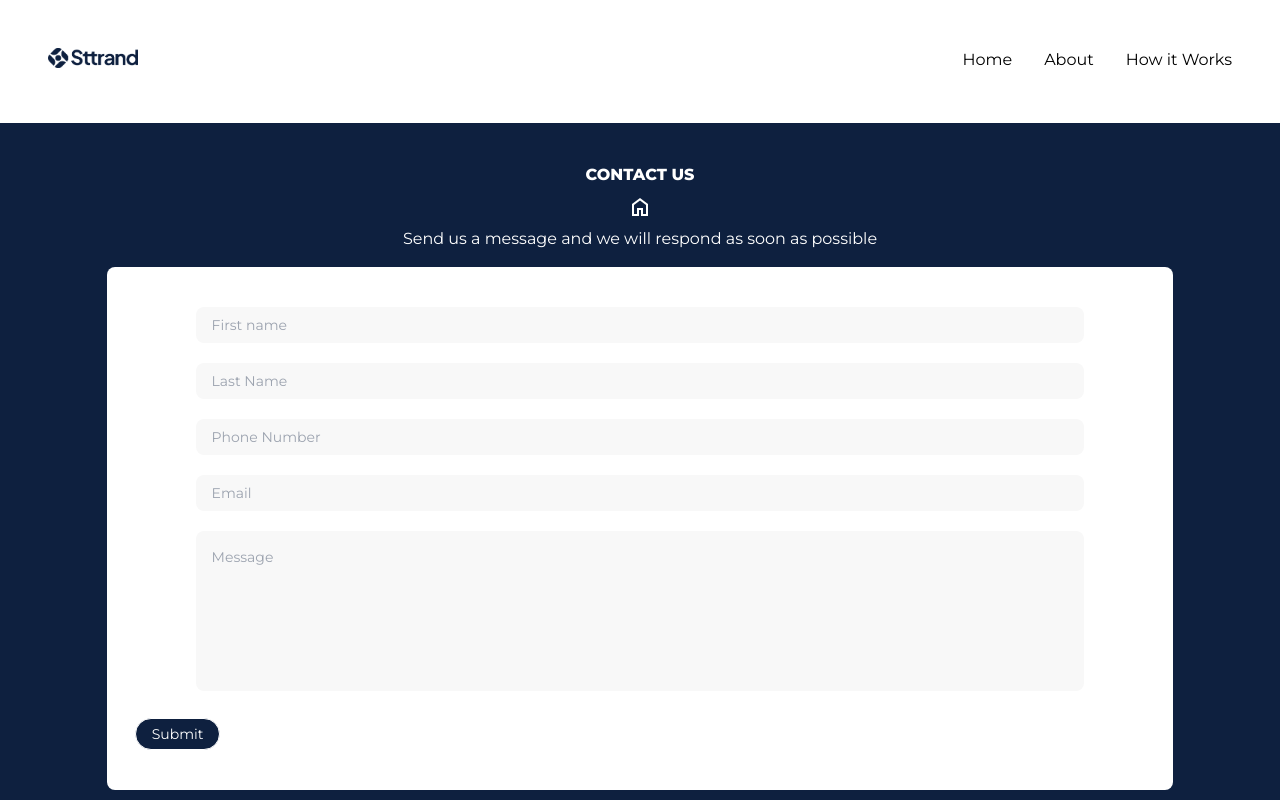
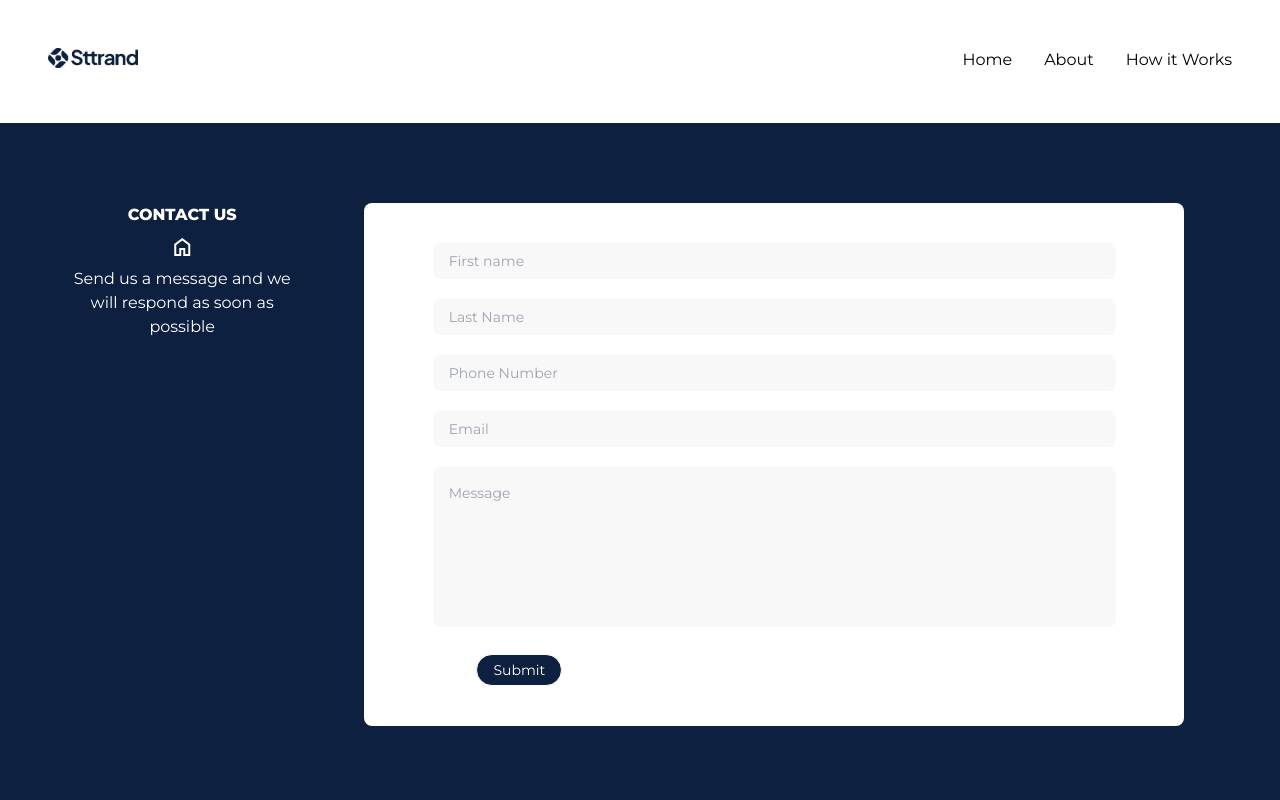
Before and after one commit to aapetsi/sttrand-website, a Next.js app: page /contact_us in a window 1280 px wide. Shown: the top 800 px of the page. Built offline with nearby package versions, Linux system fonts and the light colour scheme.

Commit message:
quick check

```diff
--- a/pages/contact_us.jsx
+++ b/pages/contact_us.jsx
@@ -17,13 +17,15 @@ const Contact = () => {
   }
   return (
     <div className='bg-deep-blue mb-10'>
-      <div className='flex text-center font-black flex-col'>
+      <div className='flex text-center font-black flex-col md:flex-row'>
+        <div className='md:flex md:flex-col md:mt-10'>
         <h1 className='mb-2 text-white mt-10'>CONTACT US</h1>
         <p className='mb-2 text-white material-symbols-outlined'>home</p>
         <p className='text-white font-extralight w-2/3 mx-auto mb-4'>
           Send us a message and we will respond as soon as possible
         </p>
-        <div className='bg-white w-10/12 mx-auto rounded-lg mb-32'>
+        </div>
+        <div className='bg-white w-10/12 mx-auto rounded-lg mb-32 md:mt-20 md:mr-24'>
           <form className='mt-10 mb-10' onSubmit={handleSubmit}>
             <input
               placeholder='First name'
@@ -71,82 +73,13 @@ const Contact = () => {
 
             <button
               type='submit'
-              className='flex ml-7 text-sm px-4 py-2 leading-none bg-deep-blue border rounded-full text-white font-extralight border-white hover:border-transparent'
+              className='flex ml-7 md:ml-28 text-sm px-4 py-2 leading-none bg-deep-blue border rounded-full text-white font-extralight border-white hover:border-transparent'
             >
               Submit
             </button>
           </form>
         </div>
       </div>
-
-      {/* <div */}
-      {/* <div className='md:ml-[278px] md:flex'>
-        <div className='flex mr-[153px] mt-[82px] flex-col'>
-          <h1 className='uppercase md:text-white font-black text-4xl tracking-wide'>
-            Contact us
-          </h1>
-          <p className='md:text-white invisible md:visible'>
-            Lorem ipsum dolor sit amet
-          </p>
-          <p className='md:text-white invisible md:visible'>Let&apos;s Talk!</p>
-        </div>
-        <form onSubmit={handleSubmit}>
-          <div className='bg-white md:mt-[82px] md:w-[757px] md:h-[511px] rounded-3xl md:p-14 p-3'>
-            <div className='md:flex md:justify-between md:mb-10'>
-              <input
-                placeholder='First name'
-                className='bg-[#F8F8F8] rounded-lg md:p-5 md:w-[289px] md:h-[50px] h-10 p-4 mb-2 w-full'
-                onChange={handleChange}
-                value={userData.firstName}
-                required
-                name='firstName'
-              />
-              <input
-                placeholder='Last Name'
-                onChange={handleChange}
-                value={userData.lastName}
-                required
-                name='lastName'
-                className='bg-[#F8F8F8] rounded-lg md:p-5 md:w-[289px] md:h-[50px] h-10 p-4 w-full mb-2'
-              />
-            </div>
-
-            <div className='md:flex md:justify-between md:mb-10'>
-              <input
-                placeholder='Phone Number'
-                onChange={handleChange}
-                value={userData.phoneNumber}
-                name='phoneNumber'
-                required
-                className='bg-[#F8F8F8] rounded-lg md:p-5 md:w-[289px] md:h-[50px] h-10 p-4 mb-2 w-full'
-              />
-              <input
-                placeholder='Email'
-                onChange={handleChange}
-                name='email'
-                type='email'
-                required
-                className='bg-[#F8F8F8] rounded-lg md:p-5 md:w-[289px] md:h-[50px] h-10 p-4 mb-2 w-full'
-              />
-            </div>
-
-            <textarea
-              placeholder='Message'
-              onChange={handleChange}
-              name='message'
-              required
-              className='bg-[#F8F8F8] w-full h-[129px] p-5 rounded-lg resize-none mb-10'
-            />
-
-            <button
-              type='submit'
-              className='inline-block text-sm px-4 py-2 leading-none bg-deep-blue border rounded-lg text-white border-white hover:border-transparent md:mt-4 lg:mt-0'
-            >
-              Submit
-            </button>
-          </div>
-        </form>
-      </div> */}
     </div>
   )
 }
```
